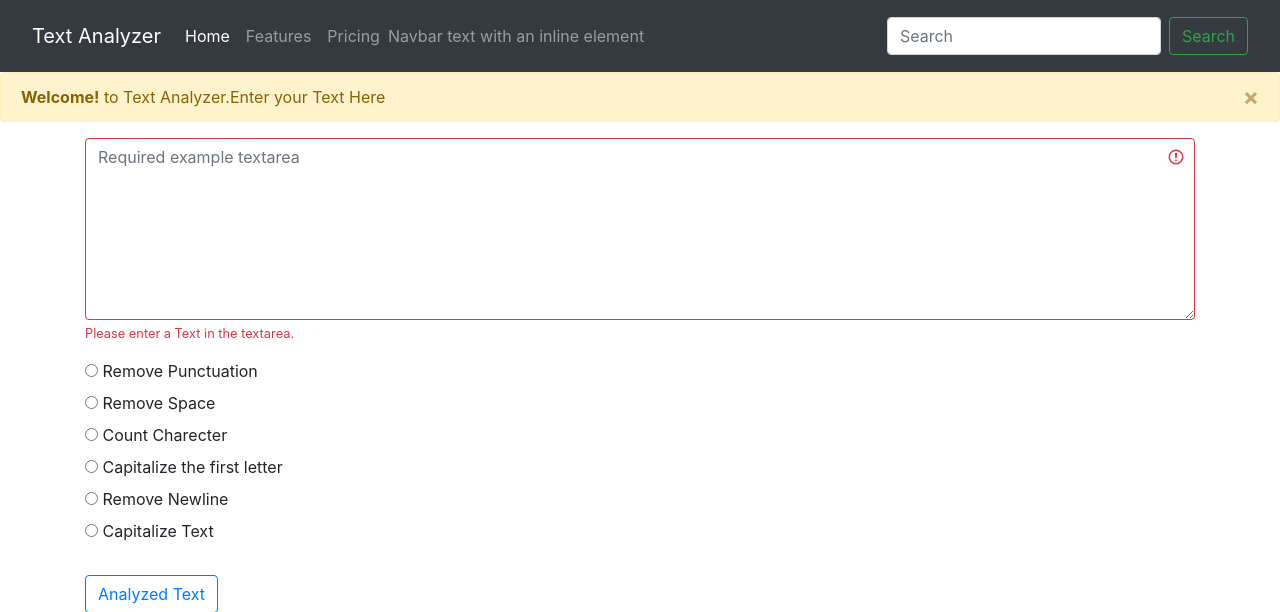
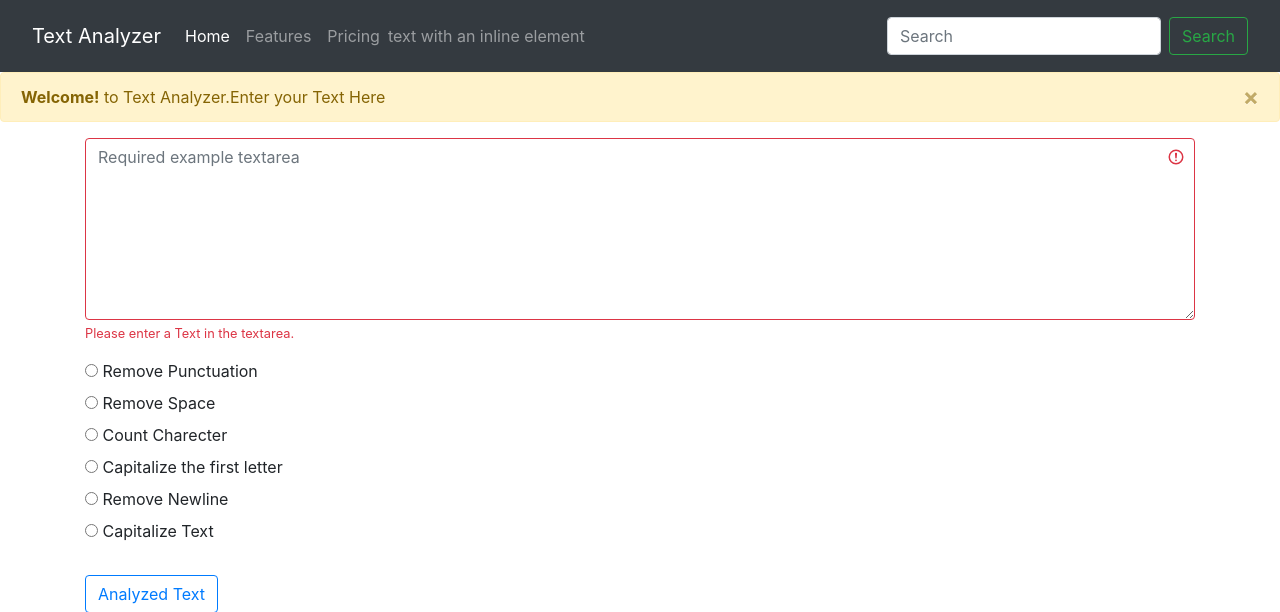
Before and after one commit to engr-sakil/TextAnalyzer, a Django app: page / in a window 1280 px wide. Shown: the top 612 px of the page. Run offline with Django 3.2, Linux system fonts and the light colour scheme.

Commit message:
change navbar of index.html

```diff
--- a/textAnalyzed/templates/index.html
+++ b/textAnalyzed/templates/index.html
@@ -33,7 +33,7 @@
                     </li>
                 </ul>
                 <span class="navbar-text">
-                  Navbar text with an inline element
+                    text with an inline element
                 </span>
             </div>
         </nav>
```
